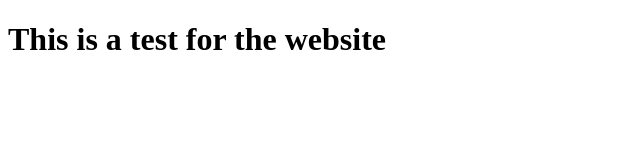
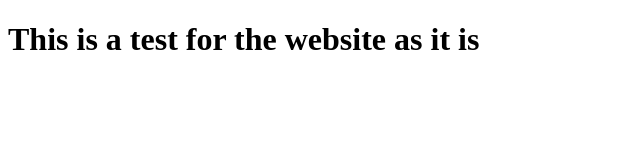
Before and after one commit to jemxz/Personal-website, a website: page index.html in a window 1280 px wide. Shown: the whole page, without its empty margins (0-640 px from the left). Drawn offline with Linux system fonts and the light colour scheme.

Commit message:
added some configrations

```diff
--- a/index.html
+++ b/index.html
@@ -7,6 +7,6 @@
     <title>Document</title>
 </head>
 <body>
-    <h1>This is a test for the website</h1>
+    <h1>This is a test for the website as it is</h1>
 </body>
 </html>
```
